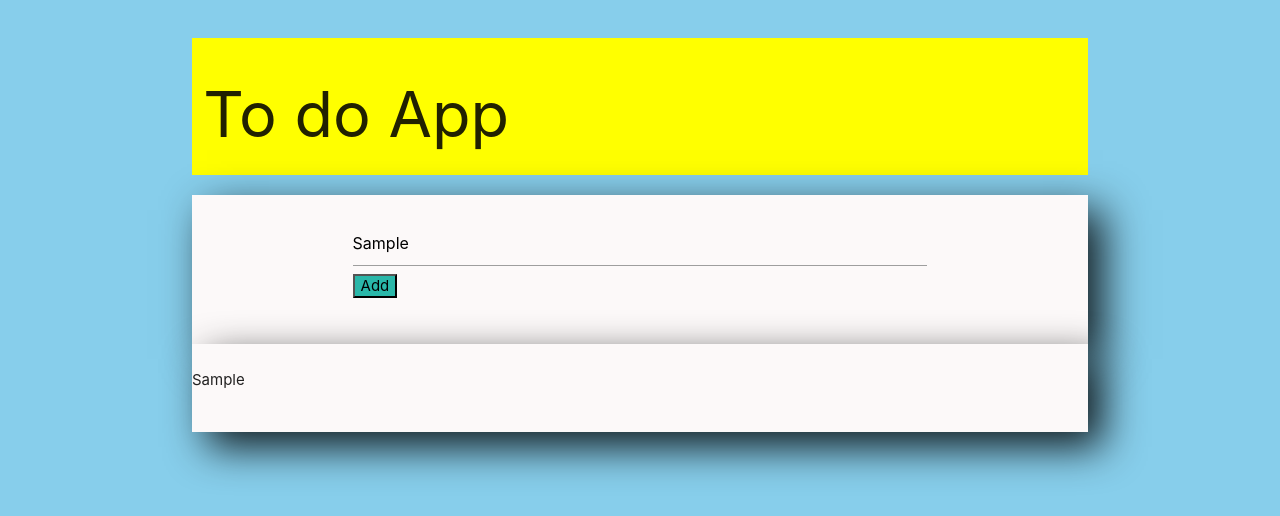
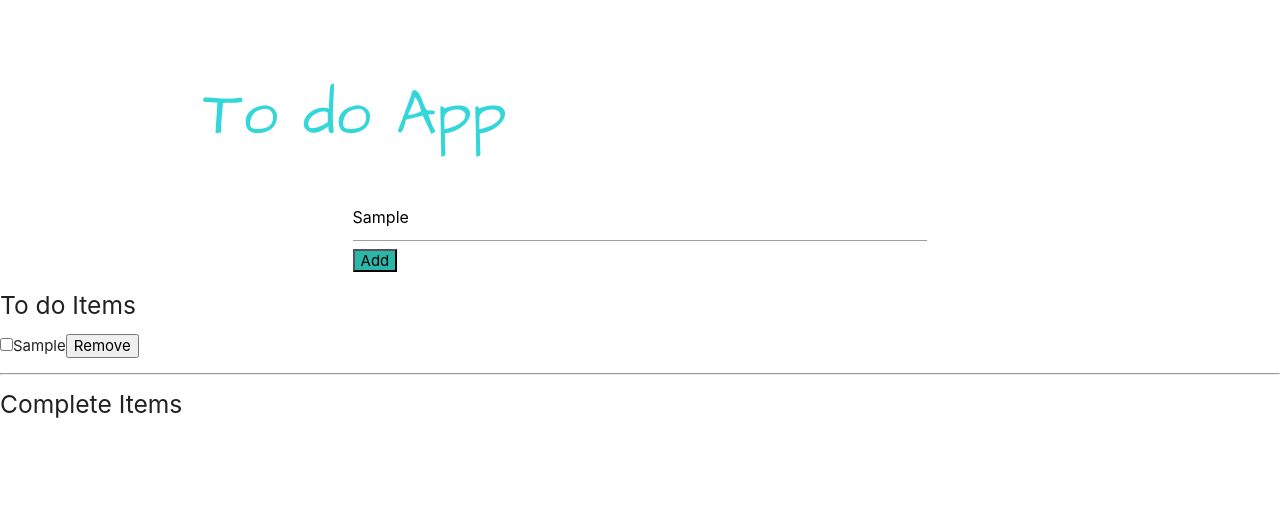
Before and after one commit to pauliaros/todo-jquery, a plain HTML site: page index.html in a window 1280 px wide. Both pictures are taken after typing "Sample" into the empty fields and a click on the button "Add". Drawn offline with nearby package versions, Linux system fonts and the light colour scheme.

Commit message:
se agrega lista con checkbox

```diff
--- a/assets/css/style.css
+++ b/assets/css/style.css
@@ -1,21 +1,21 @@
+
 body{
+	background-image: url(../img/photo-1471970394675-613138e45da3/);
+	padding:3% 0;
 
-	padding:3% 0;
-	background-color: skyblue;
 }
 
-section{
-	padding:2% 0;
-	background-color: #FCF9F9;
-	box-shadow: 15px 15px 40px;
+h1{
+	font-family: 'Architects Daughter', cursive;
+	color: #33D6D9;
 }
 
-header{
-	padding:0,5% 50%;
-	background-color: yellow;
+
+
+
+
+[type="checkbox"]:not(:checked), [type="checkbox"]:checked {
+    position: relative;
+    left: 0;
+    opacity: 1;
 }
-button{
-	background-color: skyblue;
-
-	color: black;
-}
--- a/assets/js/main.js
+++ b/assets/js/main.js
@@ -6,7 +6,31 @@ $(document).ready(function(){
 		if(tarea== ""){
 			alert("Debes agregar una tarea");
 		}else{
-			$("#comentarios").append("<div><span class='center-align'>" + tarea + "</span><p class='center-align'></p></div>");
+			$("#comentarios").append("<p><input type='checkbox' class='check'>"+tarea+"<button class='delete'>Remove</button></p>");
 		}
 	});
+
+	function removeItem() {
+	  $(this).closest('p').remove();
+	}
+
+	function markThis() {
+	  if (this.checked) {
+	    $(this).closest('p').addClass('.delete');
+	  } else {
+	    $(this).closest('p').removeClass('.delete');
+	  }
+	}
+
+	$(document).on('click', '.check', markThis);
+
+	$(document).on('click', '.delete', removeItem);
+
+
 });
+
+$('#comentarios').on('change', 'input[type=checkbox]', function(event) {  //runs function when to do list checkbox is checked
+    var tareaNueva = $("input:checked").attr('value');  // create variable assign it to value of li that is checked
+    $('#done').append('<p>' + tareaNueva + '</p>');  //move selected li value to done list
+    $(this).parent().remove(); //remove task(checked) li from to do list
+  });
--- a/index.html
+++ b/index.html
@@ -5,6 +5,7 @@
 	<meta name="viewport" content="width=device-width, user-scalable=no, initial-scale=1.0, maximum-scale=1.0, minimum-scale=1.0">
 	<title>To do App - Ejercicio Evaluado</title>
 	<link rel="stylesheet" href="https://cdnjs.cloudflare.com/ajax/libs/materialize/0.99.0/css/materialize.min.css">
+	<link href="https://fonts.googleapis.com/css?family=Architects+Daughter" rel="stylesheet">
 	<link rel="stylesheet" href="assets/css/style.css">
 </head>
 <body>
@@ -27,9 +28,21 @@
 			</div>
 		</div>
 	</section>
-	<section class="container">
+	<section class="container-todo">
 		<div class="col offset-s3 s6">
+			<h5>To do Items</h5>
 			<div id="comentarios">
+
+
+			</div>
+			<hr>
+		</div>
+	</section>
+	<section class="container-completo">
+		<div class="col offset-s3 s6">
+			<h5>Complete Items</h5>
+			<div id="done">
+
 
 			</div>
 		</div>
```
Also changed, not shown: 1 other file.
